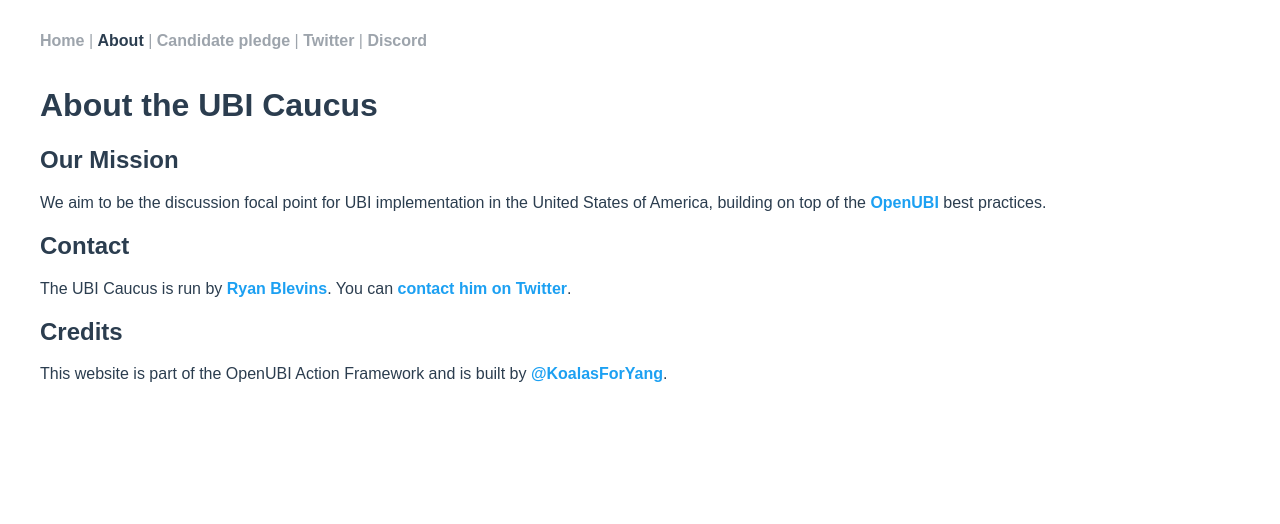
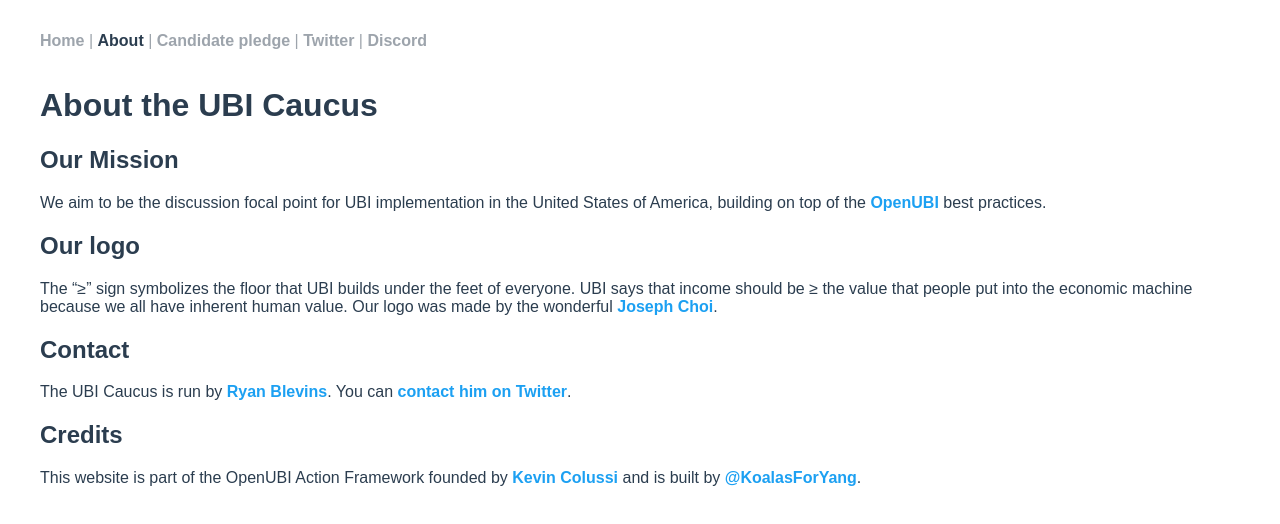
Before and after one commit to Booligoosh/ubi-caucus, a Vue app: page /about in a window 1280 px wide. Shown: the top 524 px of the page. Built offline with nearby package versions, Linux system fonts and the light colour scheme; the HTML template or start-up script is replaced by a standard one; a web font is replaced by a local one.

Commit message:
Updated about page

```diff
--- a/src/views/splash/About.vue
+++ b/src/views/splash/About.vue
@@ -6,6 +6,16 @@
       We aim to be the discussion focal point for UBI implementation in the
       United States of America, building on top of the
       <a href="https://openubiproject.org">OpenUBI</a> best practices.
+    </p>
+    <h2>Our logo</h2>
+    <p>
+      The &ldquo;≥&rdquo; sign symbolizes the floor that UBI builds under the
+      feet of everyone. UBI says that income should be ≥ the value that people
+      put into the economic machine because we all have inherent human value.
+      Our logo was made by the wonderful
+      <a href="https://twitter.com/JosephKChoi" target="_blank" rel="noopener"
+        >Joseph Choi</a
+      >.
     </p>
     <h2>Contact</h2>
     <p>
@@ -22,7 +32,11 @@
     </p>
     <h2>Credits</h2>
     <p>
-      This website is part of the OpenUBI Action Framework and is built by
+      This website is part of the OpenUBI Action Framework founded by
+      <a href="https://twitter.com/kp_colussi" target="_blank" rel="noopener"
+        >Kevin Colussi</a
+      >
+      and is built by
       <a href="https://twitter.com/KoalasForYang" target="_blank" rel="noopener"
         >@KoalasForYang</a
       >.
```
